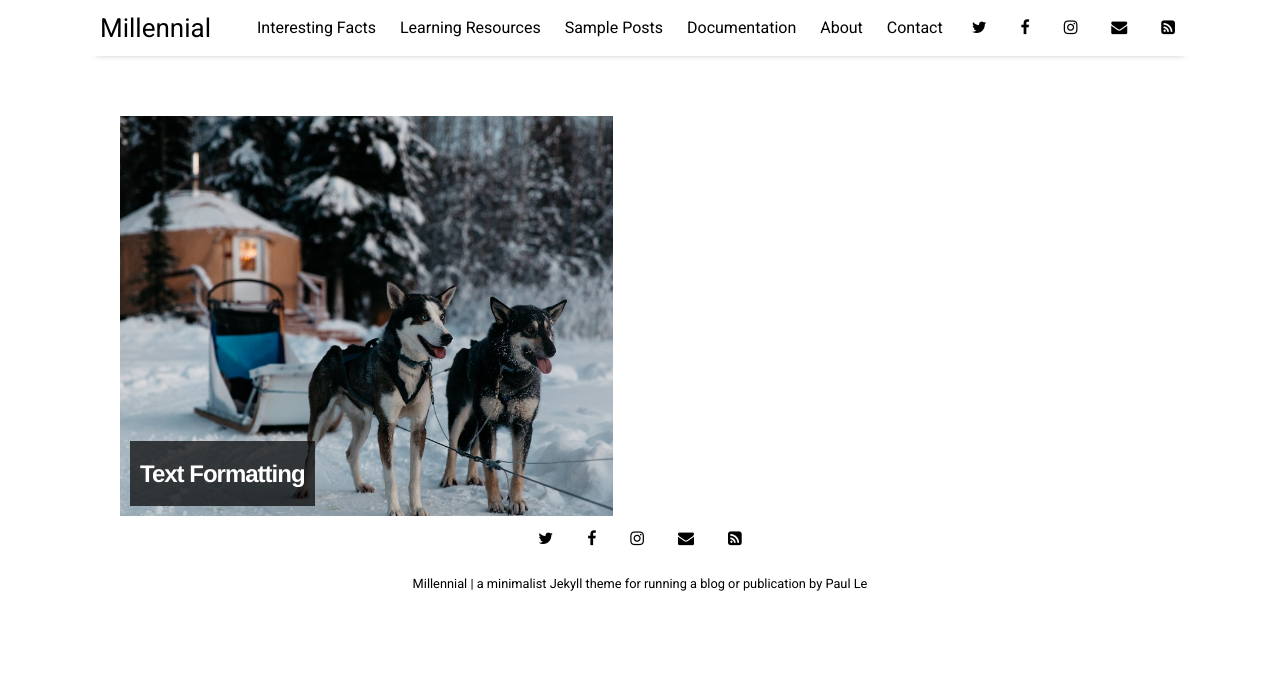
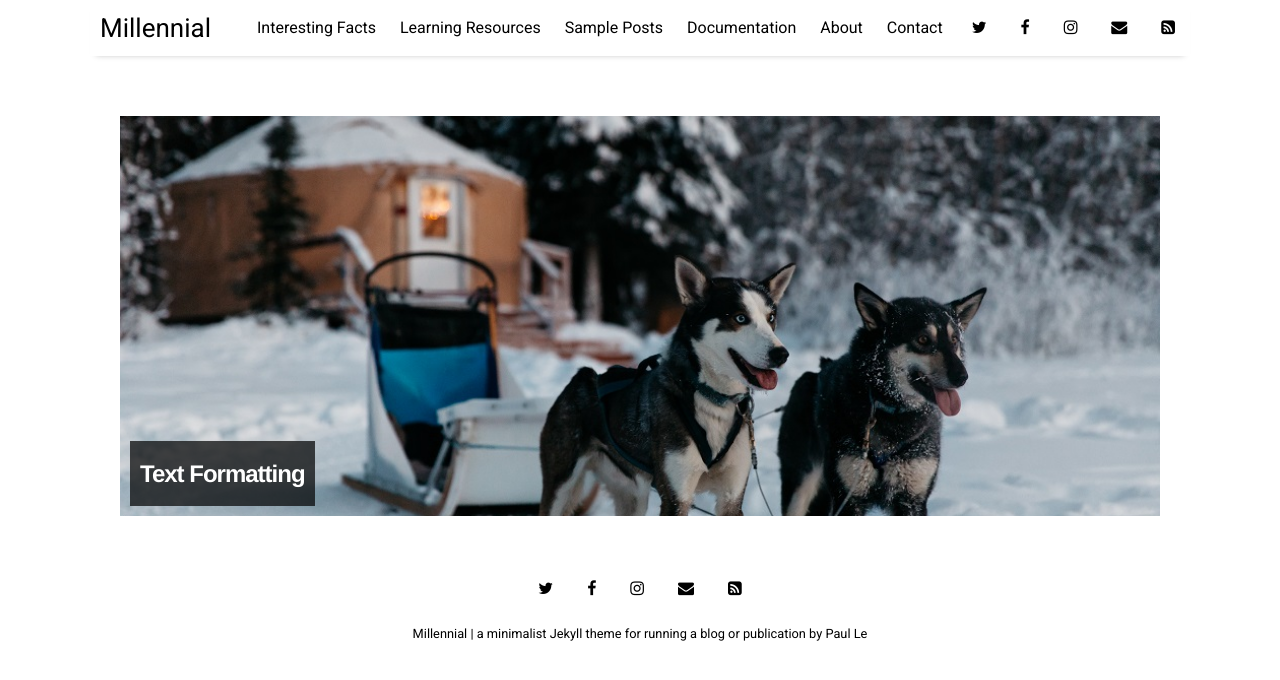
Before and after one commit to mirandafebliya/mirandafebliya.github.io, a Jekyll site: the page built from pages/sample-posts.md, in a window 1280 px wide. Shown: the top 680 px of the page. Built offline with Jekyll 4.4.1, drawn with Linux system fonts in a browser that asks for light colours; nearby versions of some CDN libraries.

Commit message:
Avoid two column on post, Hide related post

```diff
--- a/_config.yml
+++ b/_config.yml
@@ -17,3 +17,5 @@ author:              "Paul Le"
 # RSS 2.0 can be used instead of Atom by uncommenting following two lines
 #feed:
 #  path: rss-feed.xml
+
+hide_related_posts: true
--- a/_layouts/default.html
+++ b/_layouts/default.html
@@ -4,7 +4,7 @@
   <body>
     <div class="container">
       {% include header.html %}
-      <div class="content-wrapper" style="column-count: 2;column-gap: 15px;-moz-column-count: 2;-moz-column-gap: 15px;-webkit-column-count: 2;-webkit-column-gap: 15px;">
+      <div class="content-wrapper" {% if page.title == "Home" %}style="column-count: 2;column-gap: 15px;-moz-column-count: 2;-moz-column-gap: 15px;-webkit-column-count: 2;-webkit-column-gap: 15px;"{% endif %}>
         {{ content }}
       </div>
       {% include footer.html %}
--- a/_sass/_home.scss
+++ b/_sass/_home.scss
@@ -33,6 +33,7 @@
   text-align: center;
   padding: 10px;
   position: absolute;
+  color: #e0e0e0;
 }
 
 .featured-post h2 {
```
